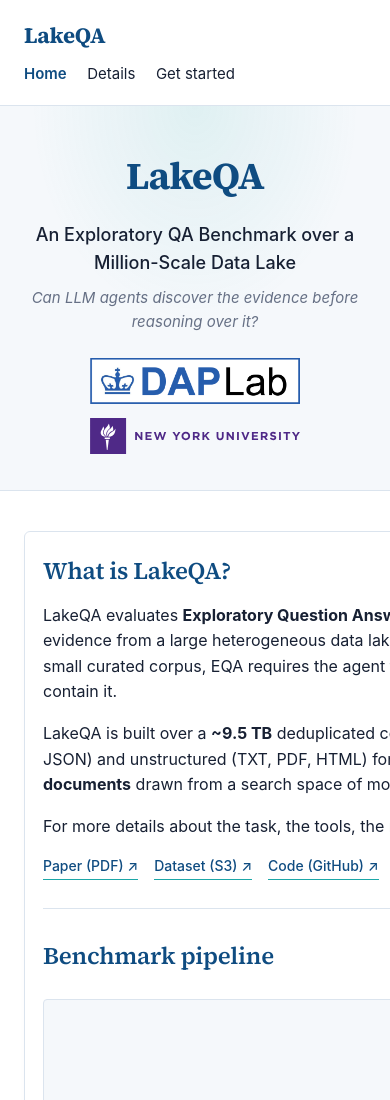
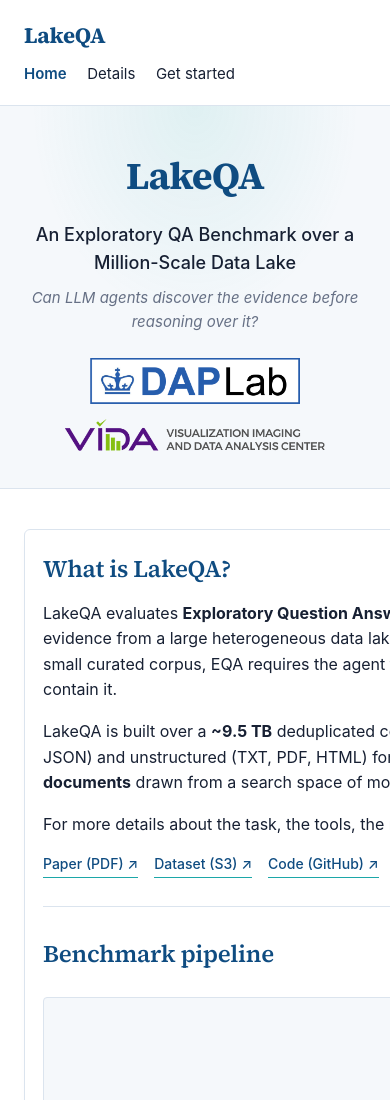
Before and after one commit to lakeqa-bench/lakeqa-bench.github.io, a plain HTML site: page index.html in a window 390 px wide. Shown: the top 1100 px of the page. Drawn offline with Linux system fonts and the light colour scheme.

Commit message:
Use VIDA logo in affiliations

```diff
--- a/assets/css/style.css
+++ b/assets/css/style.css
@@ -117,8 +117,8 @@
 .hero-affiliation .daplab-logo {
   height: 56px;
 }
-.hero-affiliation .nyu-logo {
-  height: 44px;
+.hero-affiliation .vida-logo {
+  height: 42px;
 }
 .hero-buttons {
   display: flex;
@@ -674,7 +674,7 @@
   .hero .subtagline { font-size: 15px; }
   .hero-affiliation { gap: 14px 20px; }
   .hero-affiliation .daplab-logo { height: 46px; }
-  .hero-affiliation .nyu-logo { height: 36px; }
+  .hero-affiliation .vida-logo { height: 34px; }
   section { padding: 36px 0; }
   section h2 { font-size: 22px; }
 
--- a/index.html
+++ b/index.html
@@ -9,7 +9,7 @@
   <link rel="preconnect" href="https://fonts.googleapis.com" />
   <link rel="preconnect" href="https://fonts.gstatic.com" crossorigin />
   <link rel="stylesheet" href="https://fonts.googleapis.com/css2?family=Source+Serif+4:opsz,wght@8..60,400;8..60,600;8..60,700&display=swap" />
-  <link rel="stylesheet" href="assets/css/style.css?v=20260523" />
+  <link rel="stylesheet" href="assets/css/style.css?v=20260525" />
 </head>
 <body>
 
@@ -31,7 +31,7 @@
     <p class="subtagline">Can LLM agents discover the evidence before reasoning over it?</p>
     <div class="hero-affiliation" aria-label="Affiliations">
       <img class="daplab-logo" src="assets/img/daplab_logo_horiz.png" alt="DAPLab" width="1508" height="331" />
-      <img class="nyu-logo" src="assets/img/nyu_long_color.svg" alt="New York University" width="210" height="36" />
+      <img class="vida-logo" src="assets/img/vida_logo_long.png" alt="VIDA Lab" width="473" height="59" />
     </div>
   </div>
 </section>
```
Also changed, not shown: details.html (+1 -1 lines), get-started.html (+1 -1 lines), assets/img/nyu_long_color.svg (deleted), assets/img/vida_logo_long.png (added).
